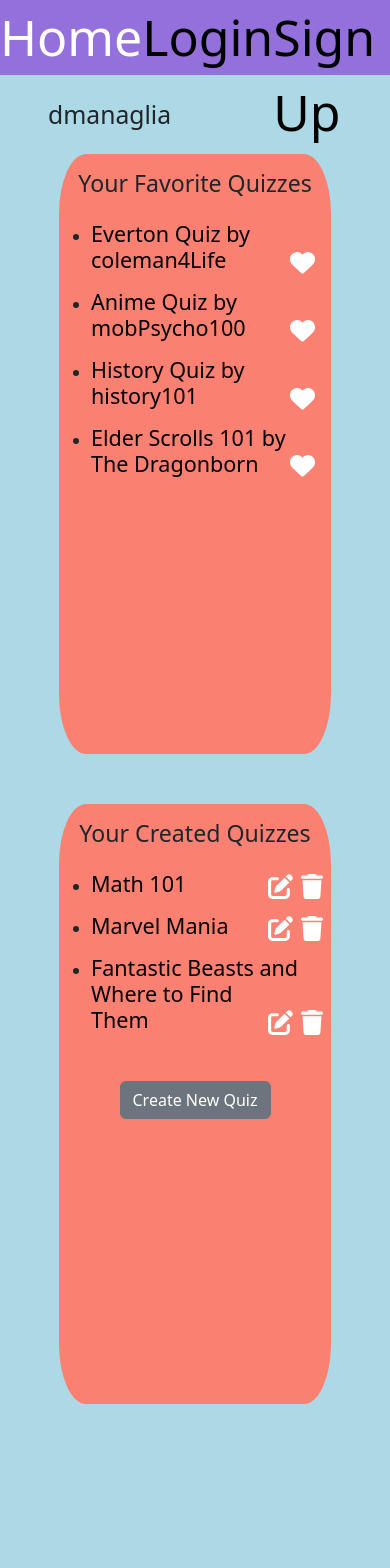
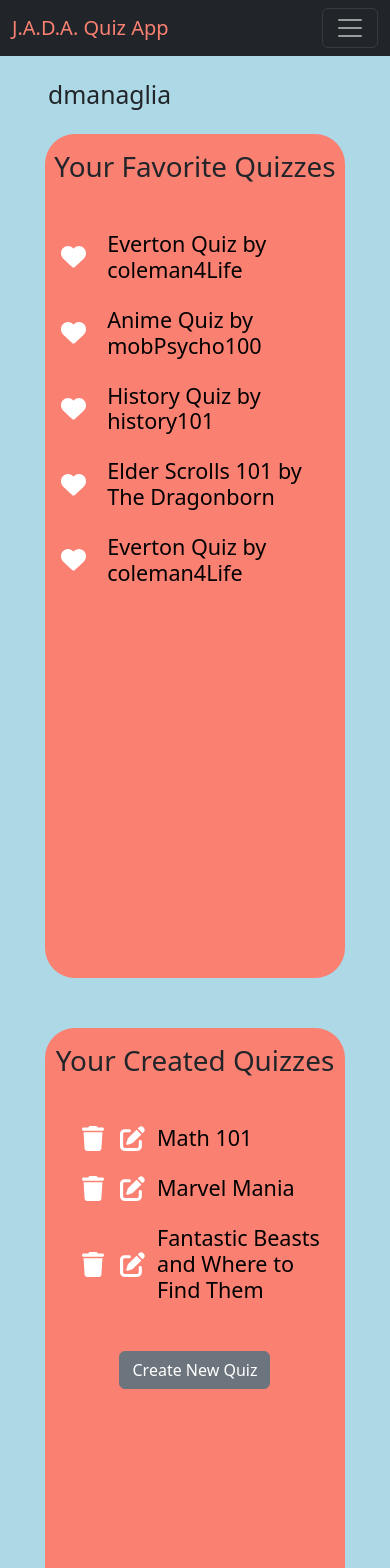
Before and after one commit to Awele1111/JADA-Quiz-App, a React (Create React App) app in the folder client/: page /profile in a window 390 px wide. Shown: the top 1568 px of the page. Before the commit the page ends 1454 px from the top, so only its background shows below. Built offline with nearby package versions, Linux system fonts and the light colour scheme.

Commit message:
overhauled nav bar, updated styling for profile page and made profile page, home page and create quiz page fully responsive

```diff
--- a/client/src/components/Nav/Navbar.js
+++ b/client/src/components/Nav/Navbar.js
@@ -1,25 +1,52 @@
-import { Link } from 'react-router-dom';
 import './navbar.css'
 import AuthService from '../../utils/auth';
 
 const Nav = () => {
     return (
-        <header className='customHeader'>
-            {AuthService.loggedIn() ? (
-                <nav className='customNav'>
-                    <Link to={{ pathname: `/`}}>Home</Link>
-                    <Link to={{ pathname: `/profile`}}>Profile</Link>
-                    <Link to={{ pathname: `/createQuiz`}}>Create Quiz</Link>
-                    <Link onClick={AuthService.logout}>Logout</Link>
-                </nav>
-            ): (
-                <nav className='customNav'>
-                    <Link to={{ pathname: `/`}}>Home</Link>
-                    <Link to={{ pathname: `/login`}}>Login</Link>
-                    <Link to={{ pathname: `/signUp`}}>Sign Up</Link>
-                </nav>
-            )}
-        </header>
+            <nav className="navbar navbar-dark bg-dark mb-4">
+                <div className="container-fluid">
+                    <a className="navbar-brand" id='pageTitle' href="/">J.A.D.A. Quiz App</a>
+                    <button className="navbar-toggler" type="button" data-bs-toggle="offcanvas" data-bs-target="#offcanvasDarkNavbar" aria-controls="offcanvasDarkNavbar" aria-label="Toggle navigation">
+                    <span className="navbar-toggler-icon"></span>
+                    </button>
+                    <div className="offcanvas offcanvas-end text-bg-dark" tabIndex="-1" id="offcanvasDarkNavbar" aria-labelledby="offcanvasDarkNavbarLabel">
+                        <div className="offcanvas-header">
+                            <h3 className="offcanvas-title" id="offcanvasDarkNavbarLabel">Dashboard</h3>
+                            <button type="button" className="btn-close btn-close-white" data-bs-dismiss="offcanvas" aria-label="Close"></button>
+                        </div>
+                        <div className="offcanvas-body">
+                                {AuthService.loggedIn() ? (
+                                    <ul className="navbar-nav justify-content-end flex-grow-1 pe-3">
+                                        <li className="nav-item mb-3">
+                                            <h4><a href="/">Home</a></h4>
+                                        </li>
+                                        <li className="nav-item mb-3">
+                                            <h4><a href="/profile">Profile</a></h4>
+                                        </li>
+                                        <li className="nav-item mb-3">
+                                            <h4><a href="/createQuiz">Create Quiz</a></h4>
+                                        </li>
+                                        <li className="nav-item mb-3">
+                                            <h4 id="logOutLink" onClick={AuthService.logout}>Logout</h4>
+                                        </li>
+                                    </ul>
+                                ):(
+                                    <ul className="navbar-nav justify-content-end flex-grow-1 pe-3">
+                                        <li className="nav-item mb-3">
+                                            <h4><a href="/">Home</a></h4>
+                                        </li>
+                                        <li className="nav-item mb-3">
+                                            <h4><a href="/login">Login</a></h4>
+                                        </li>
+                                        <li className="nav-item mb-3">
+                                            <h4><a href="/signup">Sign Up</a></h4>
+                                        </li>
+                                    </ul>
+                                )}
+                        </div>
+                    </div>
+                </div>
+            </nav>
     )
 }
 
--- a/client/src/components/Nav/navbar.css
+++ b/client/src/components/Nav/navbar.css
@@ -1,20 +1,20 @@
-.customHeader {
-    background-color: mediumpurple;
-    height: 75px;
-    margin-bottom: 25px;
-  }
+.nav-item a,
+#logOutLink {
+  color: salmon;
+  text-decoration: none;
+}
 
-  .customNav {
-    display: flex;
-    justify-content: space-evenly;
-  }
+.nav-item a:hover,
+#logOutLink:hover {
+  cursor: pointer;
+  color: white;
+}
 
-  .customNav a {
-    font-size: 50px;
-    text-decoration: none;
-    color: black;
-  }
+#offcanvasDarkNavbarLabel {
+  color: salmon;
+  text-decoration: underline;
+}
 
-  .customNav a:hover {
-    color: white;
-  }
+#pageTitle {
+  color: salmon;
+}
--- a/client/src/index.js
+++ b/client/src/index.js
@@ -1,6 +1,8 @@
 import React from 'react';
 import ReactDOM from 'react-dom/client';
 import 'bootstrap/dist/css/bootstrap.min.css';
+import 'bootstrap/dist/js/bootstrap.bundle.min.js'
+
 import App from './App';
 import { BrowserRouter } from "react-router-dom";
 
--- a/client/src/pages/CreateQuiz/CreateQuiz.js
+++ b/client/src/pages/CreateQuiz/CreateQuiz.js
@@ -153,15 +153,15 @@ const CreateQuiz = (props) => {
 						<p id="quizTitleError" className='errorMessage myError'></p>
 					</div>
 				</div>
-				<div className='d-flex justify-content-between w-100 pt-4'>
-					<div>
+				<div className='dropDownFlex d-flex justify-content-between w-100 pt-4'>
+					<div className='dropDownElement'>
 						<label className='me-2'>Quiz Accessability:</label>
 						<select name="quizSecurity" onChange={event => handleInfoChange(event)}>
 							<option value="public">Public</option>
 							<option value="private">Private</option>
 						</select>
 					</div>
-					<div>
+					<div className='dropDownElement'>
 						<label className='me-2'>Category*</label>
 						<select name="quizCategory" onChange={event => handleInfoChange(event)}>
 							<option value="">--</option>
@@ -174,7 +174,7 @@ const CreateQuiz = (props) => {
 							<option value="Other">Other</option>
 						</select>
 					</div>
-					<div>
+					<div className='dropDownElement'>
 						<label className='me-2'>Quiz Styling:</label>
 						<select name="quizStyling" onChange={event => handleInfoChange(event)}>
 							<option value="default">Default</option>
@@ -206,10 +206,10 @@ const CreateQuiz = (props) => {
 									value={questionElement.question || ""}
 									onChange={event => handleQuestionChange(questionIndex, event)} />
 							<label htmlFor={`question${questionIndex}`}>Question {questionIndex + 1}</label>
-							<p id={`question${questionIndex}error`} className='errorMessage myError ps-4'></p>
+							<p id={`question${questionIndex}error`} className='questionError errorMessage myError ps-4'></p>
 							{
 								questionIndex ? (
-									<div className='d-flex justify-content-center mt-3'>
+									<div className='d-flex justify-content-center mt-3 removeQuestionContainer'>
 										<button type="button"  className="btn btn-danger mb-3" onClick={() => removeQuestion(questionIndex)}>Remove Question</button>
 									</div>
 								)
--- a/client/src/pages/CreateQuiz/createQuiz.css
+++ b/client/src/pages/CreateQuiz/createQuiz.css
@@ -1,7 +1,7 @@
 .quizInfoContainer {
     background: salmon;
-    margin: 0 50px;
-    padding: 0 50px;
+    margin: 0 5vw;
+    padding: 0 5vw;
     border-radius: 40px;
 }
 
@@ -11,6 +11,7 @@
 }
 
 .quizTitle {
+    min-width: 200px;
     width: 50%;
 }
 
@@ -32,7 +33,7 @@
 
 .questionInput {
     width: 90%;
-    margin: 20px 0 0 20px;
+    margin: 20px 20px 0 20px;
 }
 
 .questionInputContainer>label {
@@ -57,3 +58,33 @@
 #noAnswerError {
     margin-right: 30px;
 }
+
+@media screen and (max-width: 767px) {
+    .questionInputContainer,
+    .choiceInfoContainer {
+        width: 90vw;
+        margin: 2vw 5vw;
+    }
+
+    .questionInputContainer>.questionInput {
+        min-height: 49%;
+    }
+
+    .questionError {
+        margin-bottom: 12px;
+    }
+
+    .removeQuestionContainer {
+        margin-top: 0 !important;
+    }
+
+    .dropDownFlex{
+        flex-direction: column;
+        margin: 0;
+    }
+}
+
+@media screen and (max-width: 500px) {
+
+
+}
--- a/client/src/pages/Home/Home.js
+++ b/client/src/pages/Home/Home.js
@@ -1,5 +1,5 @@
-import React, { useState } from 'react'
-import { Link } from 'react-router-dom';
+import React, { useState } from 'react';
+import Auth from '../../utils/auth';
 import './home.css';
 import generalPic from '../../assets/generalCategory.jpeg';
 import schoolPic from '../../assets/schoolCategory.jpeg';
@@ -26,12 +26,19 @@ const Home = () => {
 
     return (
         <>
-            <div className='welcomeInfo'>
-                <h3>Welcome To The Quiz App!</h3>
-                <p>Browse our user created Quizzes and test your knowledge! Login or sign up to save your favorite quizzes, to save your highscores and to create your own quizzes for other users!</p>
-            </div>
+                {Auth.loggedIn() ? (
+                    <div className='welcomeInfo'>
+                        <h3>Welcome!</h3>
+                        <p>Browse our user created Quizzes and test your knowledge or create your very own quiz to test the knowledge of others!</p>
+                    </div>
+                ) : (
+                    <div className='welcomeInfo'>
+                        <h3>Welcome To The Quiz App!</h3>
+                        <p>Browse our user created Quizzes and test your knowledge! Login or sign up to save your favorite quizzes, to save your highscores and to create your own quizzes for other users!</p>
+                    </div>
+                )}
 
-            <main className='container text-center position-relative'>
+            <main id="homeMain" className='text-center position-relative mb-5'>
                 {
                     pageCategory !== "Categories" ? (
                         <button className='position-absolute start-0 top-0 btn btn-secondary mt-4 ms-5'
--- a/client/src/pages/Home/home.css
+++ b/client/src/pages/Home/home.css
@@ -1,12 +1,14 @@
 .welcomeInfo {
     text-align: center;
-    margin: 50px 300px;
+    margin: 30px calc(30vw - 50px);
 }
 
-main {
+#homeMain {
     height: max-content;
-    margin: 0 100px;
+    margin: 0 5vw;
+    width: 90vw;
     background-color: salmon;
+    border-radius: 40px;
 }
 
 .myOverlay {
@@ -19,3 +21,15 @@ main {
     opacity: 0.9;
     cursor: pointer;
 }
+
+@media screen and (max-width: 767px) {
+    .customCard {
+        width: 40% !important;
+    }
+}
+
+@media screen and (max-width: 575px) {
+    .customCard {
+        width: 100% !important;
+    }
+}
--- a/client/src/pages/ProfilePage/ProfilePage.js
+++ b/client/src/pages/ProfilePage/ProfilePage.js
@@ -30,6 +30,11 @@ const ProfilePage = () => {
                 title: "Elder Scrolls 101",
                 creator: "The Dragonborn",
                 _id: 4
+            },
+            {
+                title: "Everton Quiz",
+                creator: "coleman4Life",
+                _id: 1
             },
         ]
     }
@@ -64,62 +69,66 @@ const ProfilePage = () => {
     }
 
     return (
-        <>
+        <div className='mb-5'>
             <h2 className='ms-5 mb-4'>{testUser.username}</h2>
             <div className='mainContainer'>
-                <div className='profileContainer position-relative'>
-                    <h3 className='mb-4 mt-3'>Your Favorite Quizzes</h3>
-                    <ul>
+                <div className='profileContainer'>
+                    <h1 className='mb-5 mt-3'>Your Favorite Quizzes</h1>
+                    <div className='container'>
                     {testUser.favoriteQuizes.map((quiz, index) => (
-                            <li className='mb-3' key={index}>
-                                <h4 className='text-start link-container'>
-                                    <a className='quizLink' onClick={() => console.log(`navigating to ${quiz.title}`)}>
-                                        {quiz.title} by {quiz.creator}
-                                    </a>
-                                    <span className='position-absolute end-0 me-3'>
+                        <div className='row mb-4' key={index}>
+                            <div className='col-2 col-sm-1 d-flex align-items-center p-0'>
                                 <img src={favoriteLogo}
-                                            className='logo'
+                                            className='logo ms-3'
                                             alt='Favorite Logo'
                                             data-id={quiz._id}
                                             data-title={quiz.title}
                                             onClick={(event) => handleUnlike(event)}>
                                 </img>
-                                    </span>
+                            </div>
+                            <div className='col'>
+                                <h4 className='text-start link-container mb-0'>
+                                    <a className='quizLink' onClick={() => console.log(`navigating to ${quiz.title}`)}>
+                                        {quiz.title} by {quiz.creator}
+                                    </a>
                                 </h4>
-                            </li>
+                            </div>
+                        </div>
                     ))}
-                    </ul>
                     </div>
-                <div className='profileContainer position-relative'>
-                    <h3 className='mb-4 mt-3'>Your Created Quizzes</h3>
-                    <ul>
+                </div>
+                <div className='profileContainer'>
+                    <h1 className='mb-5 mt-3'>Your Created Quizzes</h1>
+                    <div className='container'>
                         {myQuizes.map((quiz, index) => (
-                            <li className='mb-3' key={index}>
-                                <h4 className='text-start link-container'>
-                                    <a className='quizLink' onClick={() => console.log(`navigating to ${quiz.title}`)}>
-                                        {quiz.title}
-                                    </a>
-                                    <span className='position-absolute end-0 me-2'>
+                            <div className='row mb-4' key={index}>
+                                <div className='col-4 col-sm-2 d-flex align-items-center justify-content-end p-0'>
+                                    <img src={trashLogo}
+                                        className='logo ps-3 pe-3'
+                                        alt='Trash Logo'
+                                        data-id={quiz._id}
+                                        data-title={quiz.title}
+                                        onClick={(event) => handleDelete(event)}>
+                                    </img>
                                     <Link to={{ pathname: '/createQuiz', state: {quizData: quiz}}}>
                                         <img src={editLogo}
-                                                className='logo me-2'
+                                            className='logo'
                                             alt='Edit Quiz Logo'
                                             data-id={quiz._id}
                                             data-title={quiz.title}>
                                         </img>
                                     </Link>
-                                        <img src={trashLogo}
-                                            className='logo'
-                                            alt='Trash Logo'
-                                            data-id={quiz._id}
-                                            data-title={quiz.title}
-                                            onClick={(event) => handleDelete(event)}>
-                                        </img>
-                                    </span>
+                                </div>
+                                <div className='col'>
+                                    <h4 className='link-container text-start m-0'>
+                                        <a className='quizLink' onClick={() => console.log(`navigating to ${quiz.title}`)}>
+                                            {quiz.title}
+                                        </a>
                                     </h4>
-                            </li>
+                                </div>
+                            </div>
                         ))}
-                    </ul>
+                    </div>
                     <div className='mt-5'>
                         <button className='btn btn-secondary'
                                 onClick={() => window.location.assign('/createQuiz')}>
@@ -128,7 +137,7 @@ const ProfilePage = () => {
                     </div>
                 </div>
             </div>
-        </>
+        </div>
     )
 }
 
--- a/client/src/pages/ProfilePage/profilePage.css
+++ b/client/src/pages/ProfilePage/profilePage.css
@@ -3,24 +3,21 @@
     justify-content: space-between;
     width: 100%;
     flex-wrap: wrap;
-    padding: 0 25px;
+    padding: 0 2vw;
 }
 
 .profileContainer {
     background: salmon;
-    width: 47%;
+    width: 46vw;
     text-align: center;
-    min-height: 600px;
-    border-radius: 10%;
-}
-
-.link-container {
-    max-width: 92%;
+    min-height: 100vh;
+    border-radius: 30px;
 }
 
 .logo {
     height: 25px;
     filter: invert(1) brightness(500%);
+
 }
 
 .logo:hover {
@@ -31,7 +28,8 @@
 .quizLink {
     color: black;
     text-decoration: none;
-    margin-right: 10%;
+    min-width: 100%;
+    padding-right: 0;
 }
 
 .quizLink:hover {
```
Lines whose indentation alone changed are shown as unchanged.
